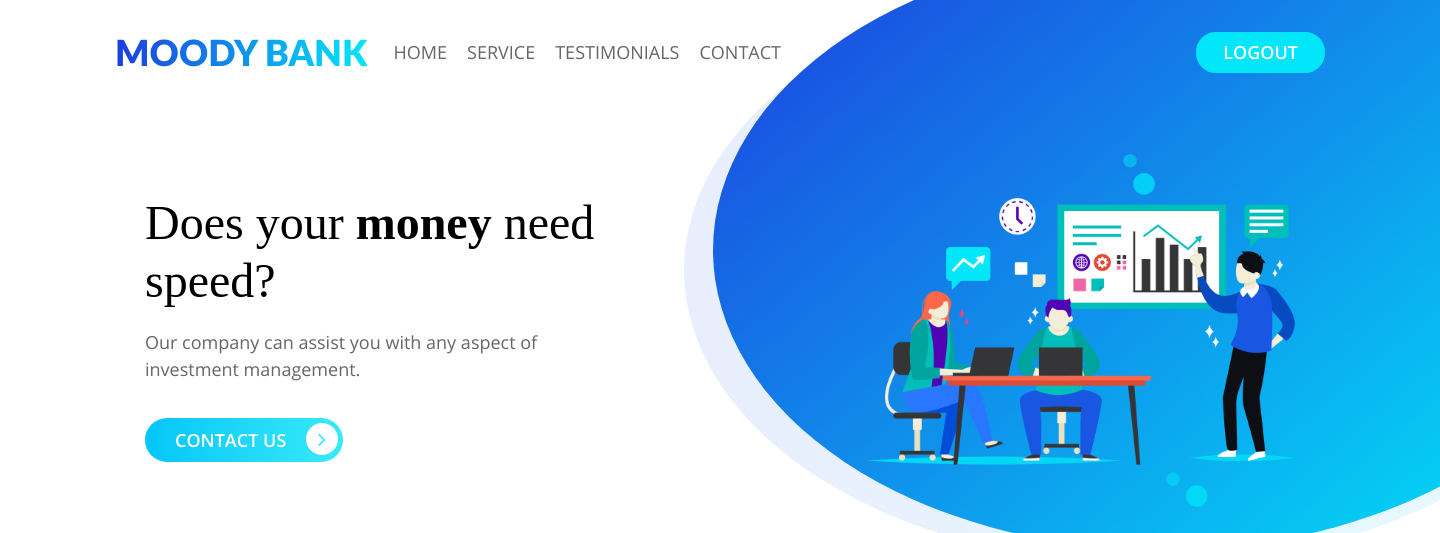
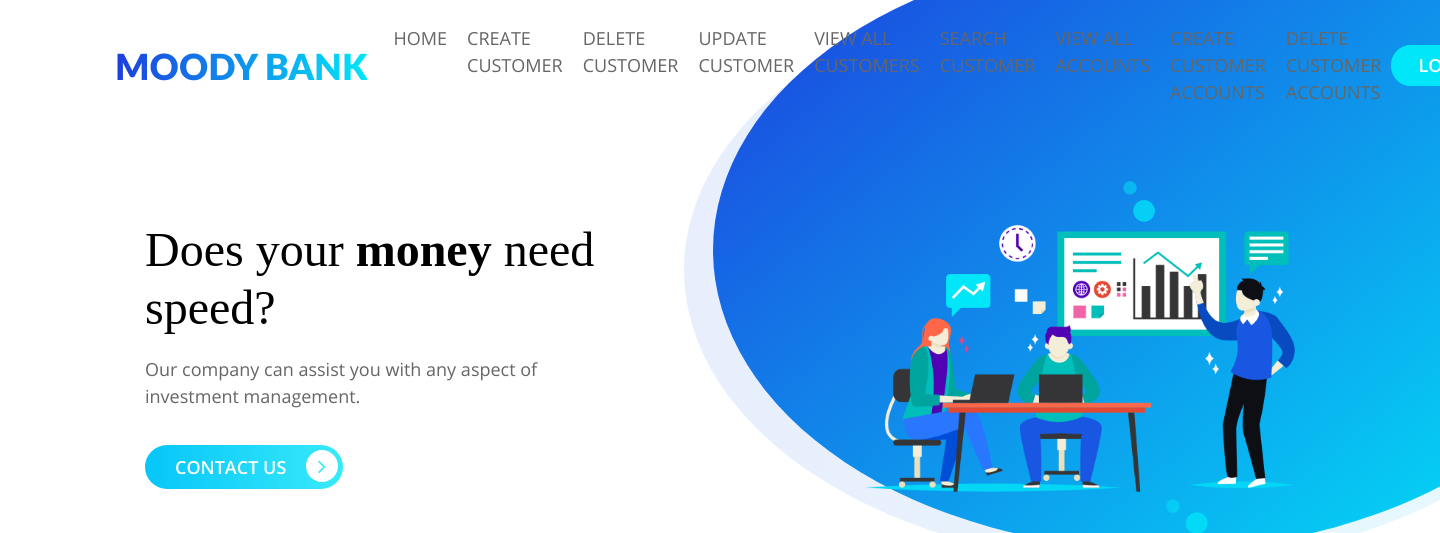
Before and after one commit to tejoyv/retailmanagement, a Flask app: page / in a window 1440 px wide; the page is wider, and only the part inside the window is pictured. Shown: the top 533 px of that part. Run offline with Flask 2, Linux system fonts and the light colour scheme; a user stored in the database is signed in; some libraries are stand-ins or nearby versions; some web fonts are replaced.

Commit message:
Corrected Nav Bar links and linked routes to them

```diff
--- a/application/routes.py
+++ b/application/routes.py
@@ -67,7 +67,7 @@ def register():
 
 
 @app.route("/view_customers_status", methods=['GET', 'POST'])
-def viewCustomersStatus():
+def view_customers_status():
 	if session.get('ROLE') != "acc_exec":
 		return "Action Not Allowed"
 	else:
@@ -77,7 +77,7 @@ def viewCustomersStatus():
 
 
 @app.route("/view_accounts_status", methods=['GET', 'POST'])
-def viewAccountsStatus():
+def view_accounts_status():
 	if session.get('ROLE') != "acc_exec":
 		return "Action Not Allowed"
 	else:
--- a/application/templates/home.html
+++ b/application/templates/home.html
@@ -1,23 +1,5 @@
 {% extends 'layout.html' %}
 {% block content %}
-<!-- <<<<<<< HEAD
-<h1>Welcome to home page</h1>
-
-
-<form action="" method="POST">
-	{{ form.hidden_tag() }}
-	{{ form.fullName.label }}
-	{{ form.fullName }}
-	{{ form.email.label }}
-    {{ form.email }}
-    {{ form.message.label }}
-	{{ form.message }}
-
-	{{ form.submit }}
-</form>
-{{ role }}
-=======
--->
     <!-- Code block for intoduction section -->
     <div class="container-fluid gtco-banner-area">
         <div class="container">
@@ -267,8 +249,7 @@
     </footer>
 
     <!-- owl carousel js-->
-    <script src="owl-carousel/owl.carousel.min.js"></script>
-    <script src="js/main.js"></script>
-<!--
->>>>>>> 82558e6cb291c7d99e6a72df573b85bf13f739a2 -->
+    <script src="{{url_for('static', filename='owl-carousel/owl.carousel.min.js') }}"></script>
+    <script src="{{url_for('static', filename='js/main.js') }}"></script>
+
 {% endblock content %}
--- a/application/templates/layout.html
+++ b/application/templates/layout.html
@@ -24,12 +24,45 @@
             <button class="navbar-toggler" data-target="#my-nav" onclick="myFunction(this)" data-toggle="collapse"><span
                     class="bar1"></span><span class="bar2"></span> <span class="bar3"></span></button>
             <div id="my-nav" class="collapse navbar-collapse">
+
+                {% if session.get('ROLE') == "acc_exec" %}
+                <ul class="navbar-nav mr-auto">
+
+                    <!-- Customer related operations -->
+
+                    <li class="nav-item"><a class="nav-link" href="{{ url_for('home') }}">Home</a></li>
+                    <li class="nav-item"><a class="nav-link" href="{{ url_for('register') }}">Create Customer</a></li>
+                    <li class="nav-item"><a class="nav-link" href="#">Delete Customer</a></li>
+                    <li class="nav-item"><a class="nav-link" href="#">Update Customer</a></li>
+                    <li class="nav-item"><a class="nav-link" href="{{ url_for('view_customers_status') }}">View All Customers</a></li>
+                    <li class="nav-item"><a class="nav-link" href="#">Search Customer</a></li>
+                    <!-- Account related Operations -->
+
+                    <li class="nav-item"><a class="nav-link" href="{{ url_for('view_accounts_status') }}">View All Accounts</a></li>
+                    <li class="nav-item"><a class="nav-link" href="{{ url_for('view_accounts_status') }}">Create Customer Accounts</a></li>
+                    <li class="nav-item"><a class="nav-link" href="{{ url_for('view_accounts_status') }}">Delete Customer Accounts</a></li>
+
+                </ul>
+                {% elif session.get('ROLE') == "teller" %}
+                <ul class="navbar-nav mr-auto">
+                    <li class="nav-item"><a class="nav-link" href="{{ url_for('home') }}">Home</a></li>
+
+                    <!-- Account related Operations -->
+                    <li class="nav-item"><a class="nav-link" href="#">Search Account</a></li>
+                    <li class="nav-item"><a class="nav-link" href="#">Deposite Money</a></li>
+                    <li class="nav-item"><a class="nav-link" href="#">Withdraw Money</a></li>
+                    <li class="nav-item"><a class="nav-link" href="#">Transfer Money</a></li>
+                    <li class="nav-item"><a class="nav-link" href="#">Print Statement</a></li>
+                </ul>
+                {% else %}
                 <ul class="navbar-nav mr-auto">
                     <li class="nav-item"><a class="nav-link" href="{{ url_for('home') }}">Home</a></li>
                     <li class="nav-item"><a class="nav-link" href="#services">Service</a></li>
                     <li class="nav-item"><a class="nav-link" href="#testinomials">Testimonials</a></li>
                     <li class="nav-item"><a class="nav-link" href="#contact">Contact</a></li>
                 </ul>
+                {% endif %}
+
                 <form class="form-inline my-2 my-lg-0">
                     {% if not session.get('USER_ID') %}
                     <a href="{{ url_for('login') }}" class="btn btn-outline-dark my-2 my-sm-0 mr-3 text-uppercase">login</a>
--- a/application/templates/view_accounts_status.html
+++ b/application/templates/view_accounts_status.html
@@ -25,7 +25,7 @@
 </table>
 {% for page_num in accounts.iter_pages(left_edge=2, right_edge=2, left_current=1, right_current=2) %}
 	{% if page_num %}
-		<a href="{{ url_for(view_accounts_status.html, page=page_num)}}"></a>
+		<a href="{{ url_for('view_accounts_status', page=page_num)}}"></a>
 	{% else %}
 	...
 	{% endif %}
--- a/application/templates/view_customers_status.html
+++ b/application/templates/view_customers_status.html
@@ -23,7 +23,7 @@
 </table>
 {% for page_num in customers.iter_pages(left_edge=2, right_edge=2, left_current=1, right_current=2) %}
 	{% if page_num %}
-		<a href="{{ url_for(view_customers_status.html, page=page_num)}}"></a>
+		<a href="{{ url_for('view_customers_status', page=page_num)}}"></a>
 	{% else %}
 	...
 	{% endif %}
```
